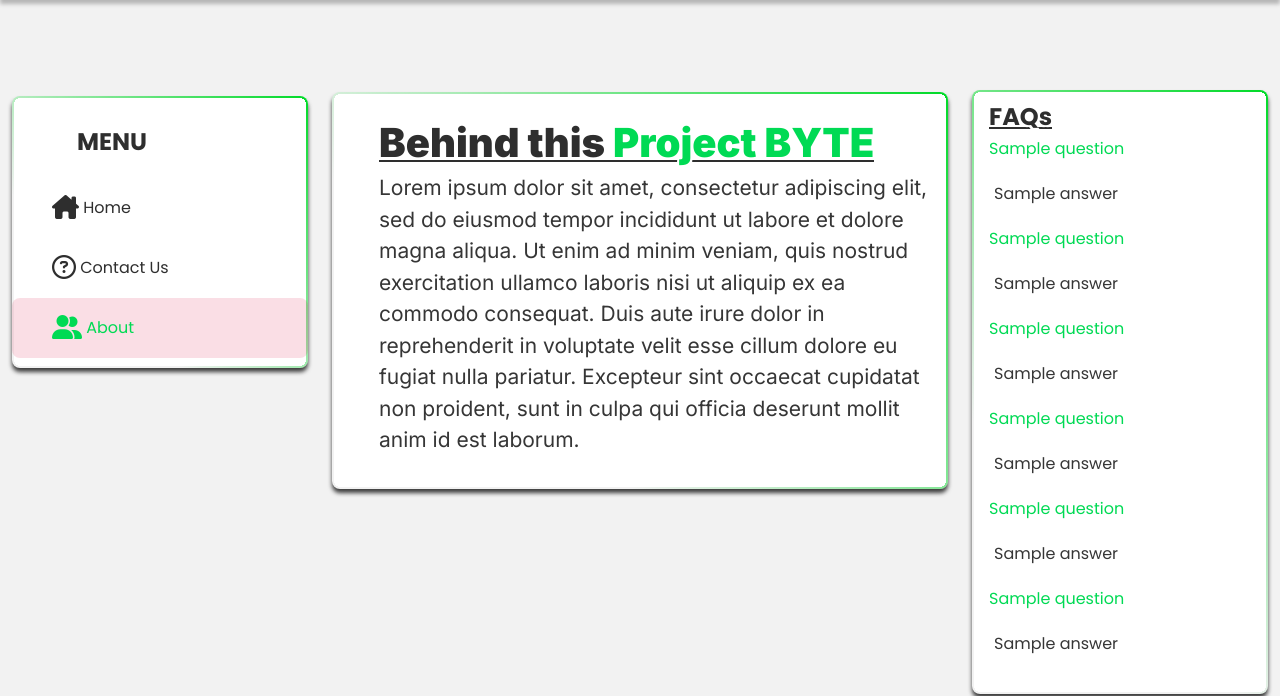
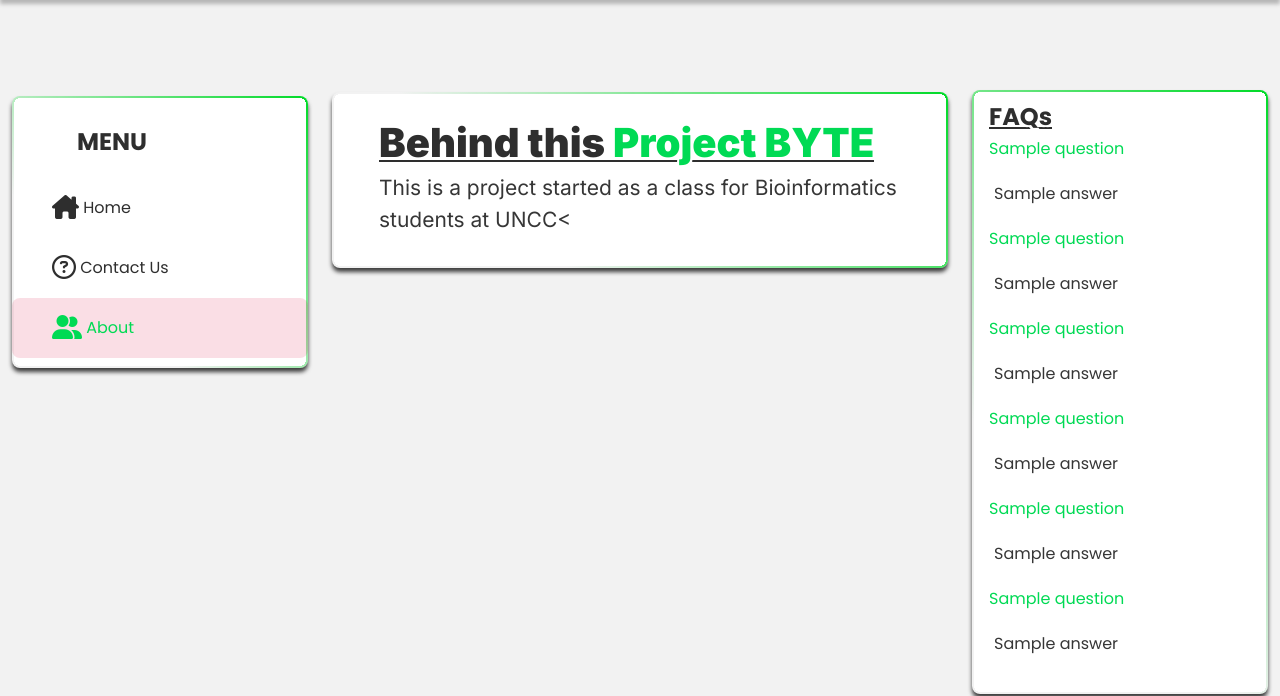
Before and after one commit to GONESIR/Principle-Of-Team-Science-Group-2-BYTE, a Flask app: page /about in a window 1280 px wide. Shown: the part 70-766 px from the top of the page. Run offline with Flask 2, Linux system fonts and the light colour scheme; some libraries are stand-ins or nearby versions.

Commit message:
Edited About info and stated bioinformatics class as th origin

```diff
--- a/templates/about.html
+++ b/templates/about.html
@@ -8,7 +8,7 @@
 <div class="col-md-6">
     <div class="container part box-outline">
         <h3 class="post-header">Behind this <span class="proj">Project BYTE</span> </h3>
-        <p class="post-details">Lorem ipsum dolor sit amet, consectetur adipiscing elit, sed do eiusmod tempor incididunt ut labore et dolore magna aliqua. Ut enim ad minim veniam, quis nostrud exercitation ullamco laboris nisi ut aliquip ex ea commodo consequat. Duis aute irure dolor in reprehenderit in voluptate velit esse cillum dolore eu fugiat nulla pariatur. Excepteur sint occaecat cupidatat non proident, sunt in culpa qui officia deserunt mollit anim id est laborum.
+        <p class="post-details">This is a project started as a class for Bioinformatics students at UNCC<
     </div>
 </div>
 
```
